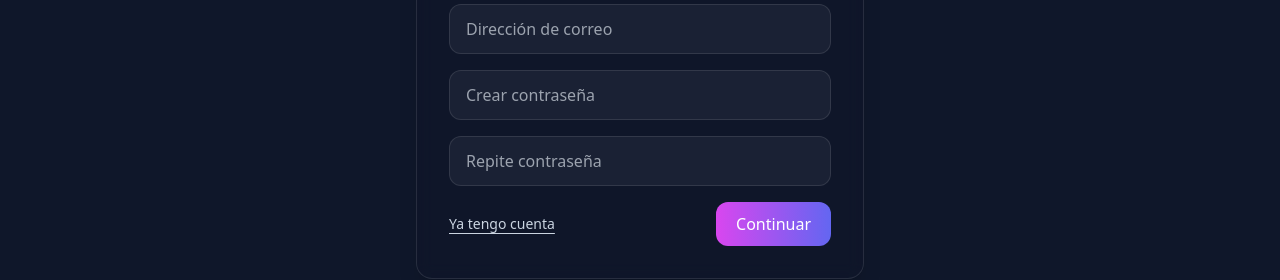
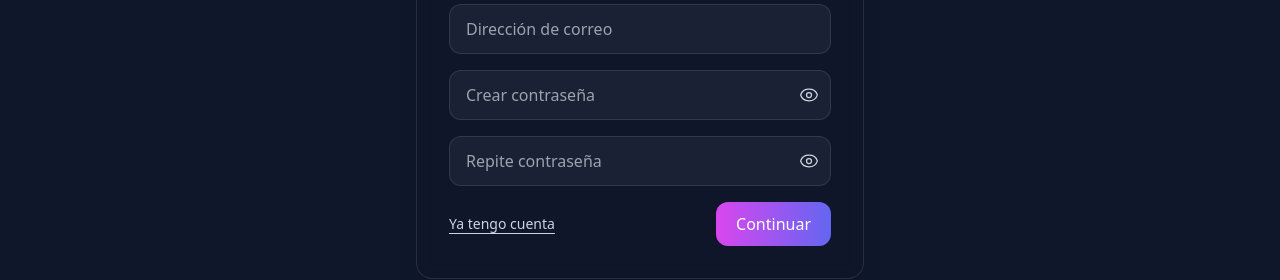
Before and after one commit to Dunkleds/PlanB, a Vue app in the folder Proyecto_Software_desarrollo-/: page /register in a window 1280 px wide. Shown: the part 354-634 px from the top of the page. Built offline with nearby package versions, Linux system fonts and the light colour scheme.

Commit message:
se agrego que tambien tenga que colocar como minimo un numero en registrarse y ver la contraseña

```diff
--- a/Proyecto_Software_desarrollo-/src/paginas/register.vue
+++ b/Proyecto_Software_desarrollo-/src/paginas/register.vue
@@ -45,43 +45,84 @@
               />
             </label>
 
-            <!-- Password -->
+            <!-- Password (con mostrar/ocultar) -->
+            <div class="relative">
               <label class="block">
                 <span class="sr-only">Crear contraseña</span>
                 <input
+                  :type="showPwd ? 'text' : 'password'"
                   v-model="password"
-                type="password"
                   required
                   autocomplete="new-password"
                   placeholder="Crear contraseña"
-                class="w-full rounded-xl bg-white/5 border border-white/10 px-4 py-3 outline-none focus:ring-2 focus:ring-white/40"
+                  class="w-full rounded-xl bg-white/5 border border-white/10 px-4 py-3 pr-12 outline-none focus:ring-2 focus:ring-white/40"
                 />
               </label>
+              <button
+                type="button"
+                @click="showPwd = !showPwd"
+                class="absolute inset-y-0 right-0 px-3 grid place-items-center text-slate-300 hover:text-white"
+                :aria-pressed="showPwd ? 'true' : 'false'"
+              >
+                <span class="sr-only">Mostrar/ocultar contraseña</span>
+                <!-- ojo abierto/cerrado -->
+                <svg v-if="!showPwd" xmlns="http://www.w3.org/2000/svg" class="h-5 w-5"
+                     viewBox="0 0 24 24" fill="none" stroke="currentColor">
+                  <path stroke-linecap="round" stroke-linejoin="round" stroke-width="1.5"
+                        d="M2.036 12.322a1 1 0 010-.644C3.423 7.51 7.36 5 12 5c4.64 0 8.577 2.51 9.964 6.678.05.161.05.335 0 .496C20.576 16.49 16.639 19 12 19c-4.64 0-8.577-2.51-9.964-6.678z"/>
+                  <path stroke-linecap="round" stroke-linejoin="round" stroke-width="1.5"
+                        d="M15 12a3 3 0 11-6 0 3 3 0 016 0z"/>
+                </svg>
+                <svg v-else xmlns="http://www.w3.org/2000/svg" class="h-5 w-5"
+                     viewBox="0 0 24 24" fill="none" stroke="currentColor">
+                  <path stroke-linecap="round" stroke-linejoin="round" stroke-width="1.5"
+                        d="M3 3l18 18M10.585 10.585A3 3 0 0013.5 13.5M6.79 6.79C4.95 7.864 3.6 9.47 2.964 11.356a1 1 0 000 .644C4.423 16.49 8.36 19 13 19c1.43 0 2.79-.25 4.037-.708M9.88 4.252A10.9 10.9 0 0113 4c4.64 0 8.577 2.51 9.964 6.678.05.161.05.335 0 .496a11.04 11.04 0 01-2.29 3.57"/>
+                </svg>
+              </button>
+            </div>
 
-            <!-- Confirm -->
+            <!-- Confirm Password (con mostrar/ocultar) -->
+            <div class="relative">
               <label class="block">
                 <span class="sr-only">Repite contraseña</span>
                 <input
+                  :type="showPwd2 ? 'text' : 'password'"
                   v-model="confirmPassword"
-                type="password"
                   required
                   autocomplete="new-password"
                   placeholder="Repite contraseña"
-                class="w-full rounded-xl bg-white/5 border border-white/10 px-4 py-3 outline-none focus:ring-2 focus:ring-white/40"
+                  class="w-full rounded-xl bg-white/5 border border-white/10 px-4 py-3 pr-12 outline-none focus:ring-2 focus:ring-white/40"
                 />
               </label>
+              <button
+                type="button"
+                @click="showPwd2 = !showPwd2"
+                class="absolute inset-y-0 right-0 px-3 grid place-items-center text-slate-300 hover:text-white"
+                :aria-pressed="showPwd2 ? 'true' : 'false'"
+              >
+                <span class="sr-only">Mostrar/ocultar contraseña</span>
+                <svg v-if="!showPwd2" xmlns="http://www.w3.org/2000/svg" class="h-5 w-5"
+                     viewBox="0 0 24 24" fill="none" stroke="currentColor">
+                  <path stroke-linecap="round" stroke-linejoin="round" stroke-width="1.5"
+                        d="M2.036 12.322a1 1 0 010-.644C3.423 7.51 7.36 5 12 5c4.64 0 8.577 2.51 9.964 6.678.05.161.05.335 0 .496C20.576 16.49 16.639 19 12 19c-4.64 0-8.577-2.51-9.964-6.678z"/>
+                  <path stroke-linecap="round" stroke-linejoin="round" stroke-width="1.5"
+                        d="M15 12a3 3 0 11-6 0 3 3 0 016 0z"/>
+                </svg>
+                <svg v-else xmlns="http://www.w3.org/2000/svg" class="h-5 w-5"
+                     viewBox="0 0 24 24" fill="none" stroke="currentColor">
+                  <path stroke-linecap="round" stroke-linejoin="round" stroke-width="1.5"
+                        d="M3 3l18 18M10.585 10.585A3 3 0 0013.5 13.5M6.79 6.79C4.95 7.864 3.6 9.47 2.964 11.356a1 1 0 000 .644C4.423 16.49 8.36 19 13 19c1.43 0 2.79-.25 4.037-.708M9.88 4.252A10.9 10.9 0 0113 4c4.64 0 8.577 2.51 9.964 6.678.05.161.05.335 0 .496a11.04 11.04 0 01-2.29 3.57"/>
+                </svg>
+              </button>
+            </div>
 
             <!-- Error inline -->
-            <p v-if="errorMsg" class="text-sm text-red-400 bg-red-400/10 border border-red-400/30 rounded-lg px-3 py-2">
+            <p
+              v-if="errorMsg"
+              class="text-sm text-red-400 bg-red-400/10 border border-red-400/30 rounded-lg px-3 py-2 whitespace-pre-line"
+            >
               {{ errorMsg }}
             </p>
-
-            <!-- Social (placeholder)
-            <div class="grid grid-cols-1 sm:grid-cols-3 gap-2">
-              <button type="button" class="rounded-xl px-3 py-2 bg-[#3b5998] hover:opacity-95">Facebook</button>
-              <button type="button" class="rounded-xl px-3 py-2 bg-[#db4437] hover:opacity-95">Google</button>
-              <button type="button" class="rounded-xl px-3 py-2 bg-black hover:opacity-95">Apple</button>
-            </div>  -->
 
             <!-- CTA -->
             <div class="flex items-center justify-between">
@@ -131,6 +172,10 @@ const confirmPassword = ref("");
 const loading = ref(false);
 const errorMsg = ref("");
 
+// toggles de visibilidad
+const showPwd = ref(false);
+const showPwd2 = ref(false);
+
 const doRegister = async () => {
   errorMsg.value = "";
 
```
Also changed, not shown: 2 other files (tests, documents, lock files or other folders). Lines whose indentation alone changed are shown as unchanged.
